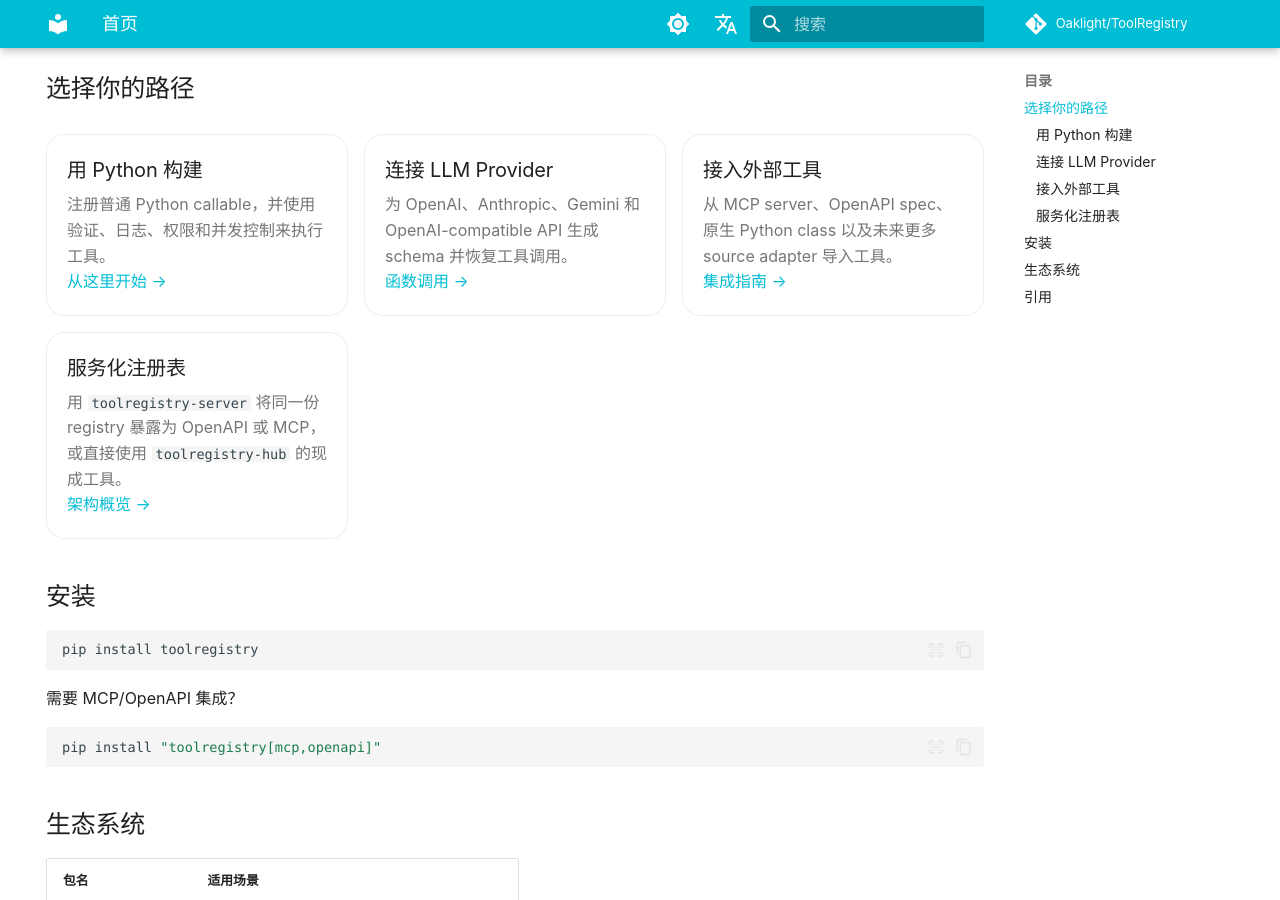
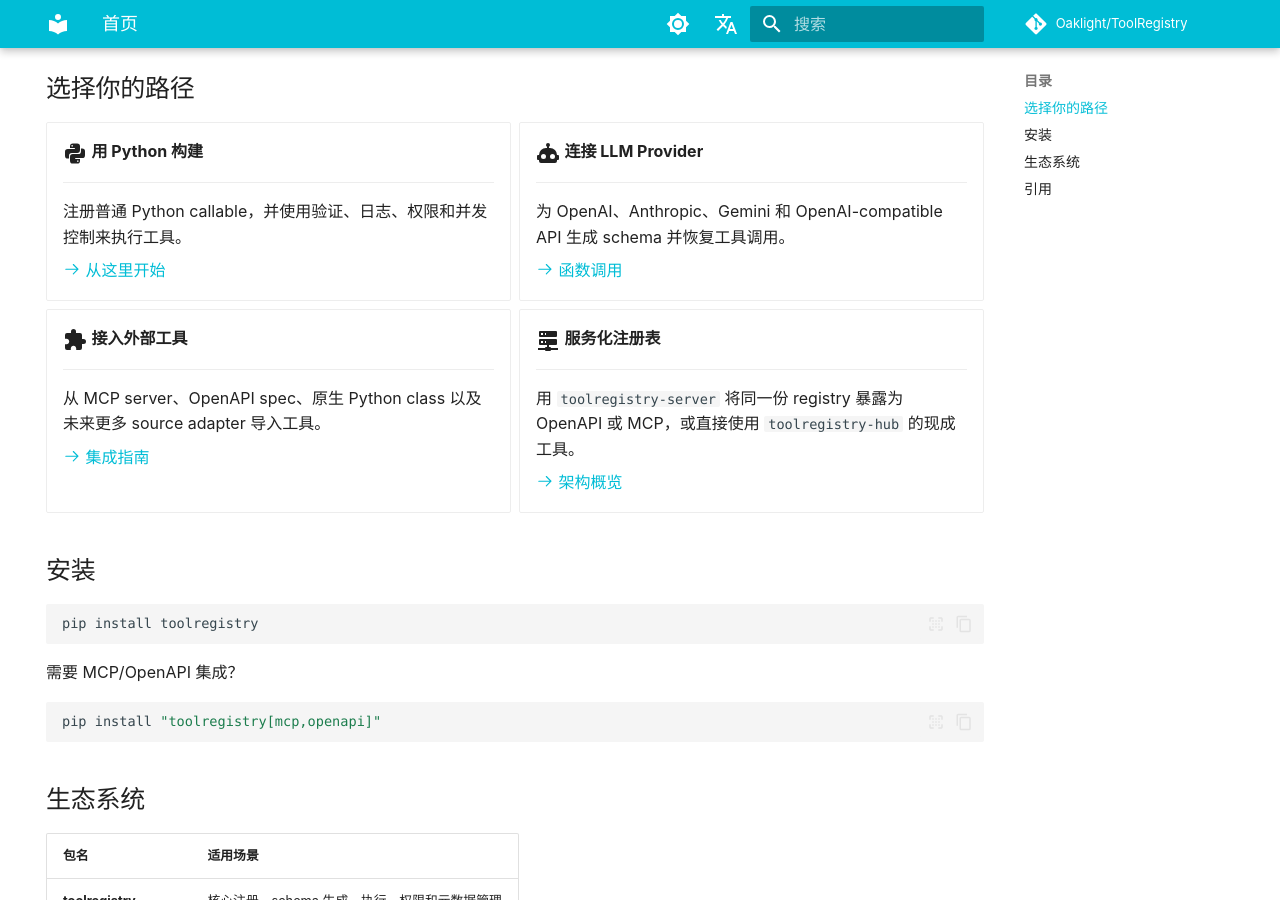
Before and after one commit to Oaklight/ToolRegistry, an MkDocs documentation site: the page built from docs/index.md, in a window 1280 px wide and 900 px high, scrolled down 482 px. Built offline with MkDocs 1.6.1 and Material for MkDocs 9.7.7, drawn with Linux system fonts in a browser that asks for light colours; some web fonts are replaced; comment, search, counter and statistics services are not loaded.

Commit message:
docs: enable pymdownx.emoji, convert grid cards with icons

```diff
--- a/docs/index.md
+++ b/docs/index.md
@@ -31,35 +31,39 @@ hide:
 
 ## 选择你的路径
 
-<div class="tr-grid" markdown>
+<div class="grid cards" markdown>
 
-<div class="tr-card" markdown>
-### 用 Python 构建
-注册普通 Python callable，并使用验证、日志、权限和并发控制来执行工具。
+-   :material-language-python:{ .lg .middle } **用 Python 构建**
 
-[从这里开始 →](usage/basics.md)
-</div>
+    ---
 
-<div class="tr-card" markdown>
-### 连接 LLM Provider
-为 OpenAI、Anthropic、Gemini 和 OpenAI-compatible API 生成 schema 并恢复工具调用。
+    注册普通 Python callable，并使用验证、日志、权限和并发控制来执行工具。
 
-[函数调用 →](usage/function_calling.md)
-</div>
+    [:octicons-arrow-right-24: 从这里开始](usage/basics.md)
 
-<div class="tr-card" markdown>
-### 接入外部工具
-从 MCP server、OpenAPI spec、原生 Python class 以及未来更多 source adapter 导入工具。
+-   :material-robot:{ .lg .middle } **连接 LLM Provider**
 
-[集成指南 →](usage/integrations/mcp.md)
-</div>
+    ---
 
-<div class="tr-card" markdown>
-### 服务化注册表
-用 `toolregistry-server` 将同一份 registry 暴露为 OpenAPI 或 MCP，或直接使用 `toolregistry-hub` 的现成工具。
+    为 OpenAI、Anthropic、Gemini 和 OpenAI-compatible API 生成 schema 并恢复工具调用。
 
-[架构概览 →](architecture/overview.md)
-</div>
+    [:octicons-arrow-right-24: 函数调用](usage/function_calling.md)
+
+-   :material-puzzle:{ .lg .middle } **接入外部工具**
+
+    ---
+
+    从 MCP server、OpenAPI spec、原生 Python class 以及未来更多 source adapter 导入工具。
+
+    [:octicons-arrow-right-24: 集成指南](usage/integrations/mcp.md)
+
+-   :material-server-network:{ .lg .middle } **服务化注册表**
+
+    ---
+
+    用 `toolregistry-server` 将同一份 registry 暴露为 OpenAPI 或 MCP，或直接使用 `toolregistry-hub` 的现成工具。
+
+    [:octicons-arrow-right-24: 架构概览](architecture/overview.md)
 
 </div>
 
--- a/mkdocs.yml
+++ b/mkdocs.yml
@@ -161,6 +161,9 @@ markdown_extensions:
   - pymdownx.tabbed:
       alternate_style: true
   - attr_list
+  - pymdownx.emoji:
+      emoji_index: !!python/name:material.extensions.emoji.twemoji
+      emoji_generator: !!python/name:material.extensions.emoji.to_svg
   - md_in_html
   - toc:
       permalink: true
```
